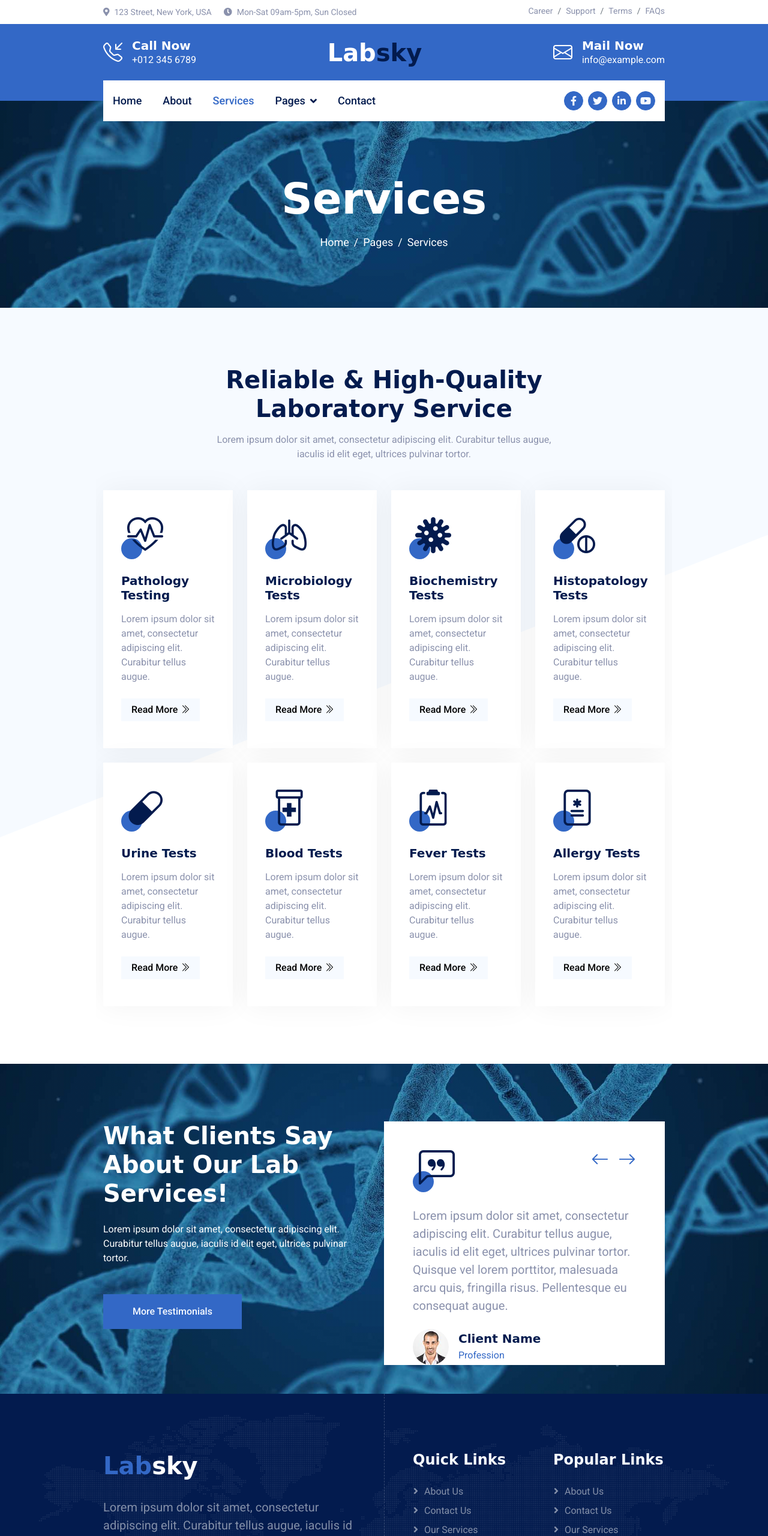
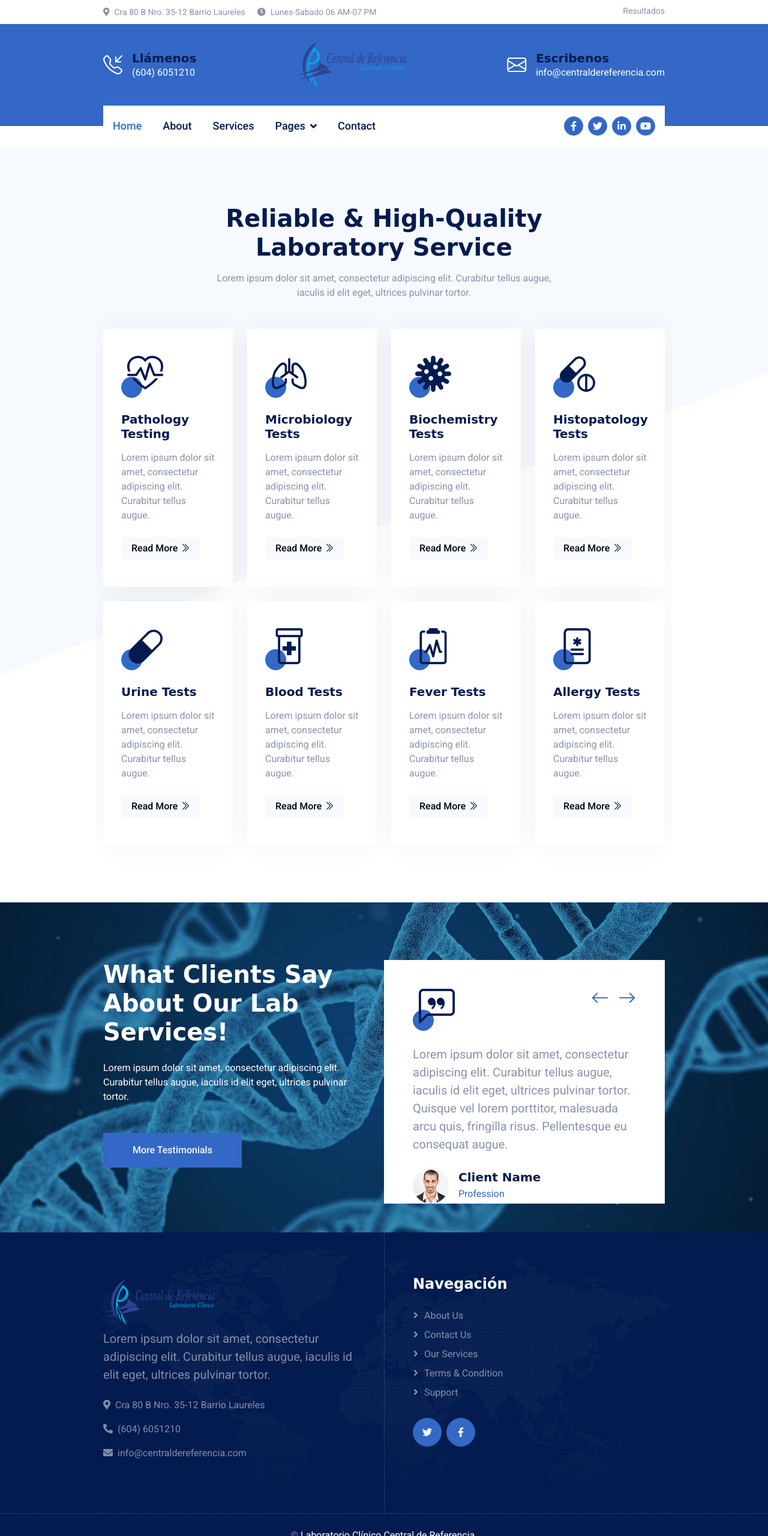
Before and after one commit to Mateop12/CDRWeb, a plain HTML site: page service.html in a window 1280 px wide. Shown: the top 2560 px of the page at 60% size. Drawn offline with nearby package versions, Linux system fonts and the light colour scheme; a web font is replaced by a local one.

Commit message:
fix navbar and footer in service page

```diff
--- a/service.html
+++ b/service.html
@@ -48,14 +48,14 @@
             <div class="container">
                 <div class="d-flex justify-content-between">
                     <div>
-                    <small class="me-3"><i class="fa fa-map-marker-alt me-2"></i>123 Street, New York, USA</small>
-                    <small class="me-3"><i class="fa fa-clock me-2"></i>Mon-Sat 09am-5pm, Sun Closed</small>
+                        <small class="me-3"><i class="fa fa-map-marker-alt me-2"></i>Cra 80 B Nro. 35-12 Barrio Laureles</small>
+                        <small class="me-3"><i class="fa fa-clock me-2"></i>Lunes-Sabado 06 AM-07 PM</small>
                     </div>
                     <nav class="breadcrumb mb-0">
-                    <a class="breadcrumb-item small text-body" href="#">Career</a>
-                    <a class="breadcrumb-item small text-body" href="#">Support</a>
+                        <a class="breadcrumb-item small text-body" href="https://resultados.centraldereferencia.com">Resultados</a>
+                        <!-- <a class="breadcrumb-item small text-body" href="#">Support</a>
                         <a class="breadcrumb-item small text-body" href="#">Terms</a>
-                    <a class="breadcrumb-item small text-body" href="#">FAQs</a>
+                        <a class="breadcrumb-item small text-body" href="#">FAQs</a> -->
                     </nav>
                 </div>
             </div>
@@ -71,16 +71,17 @@
                 <div class="d-flex">
                     <i class="bi bi-telephone-inbound fs-2"></i>
                     <div class="ms-3">
-                        <h5 class="text-white mb-0">Call Now</h5>
-                        <span>+012 345 6789</span>
+                        <h5 class="text-black mb-0">Llámenos</h5>
+                        <span>(604) 6051210</span>
                     </div>
                 </div>
-                <a href="index.html" class="h1 text-white mb-0">Lab<span class="text-dark">sky</span></a>
+                <!-- <a href="index.html" class="h1 text-white mb-0">Lab<span class="text-dark">sky</span></a> -->
+                <img fetchpriority="high" width="190" height="90" alt="NASA Logo" src="img/Logo-Central.png" srcset="img/Logo-Central.png " >
                 <div class="d-flex">
                     <i class="bi bi-envelope fs-2"></i>
                     <div class="ms-3">
-                        <h5 class="text-white mb-0">Mail Now</h5>
-                        <span>info@example.com</span>
+                        <h5 class="text-black mb-0">Escribenos</h5>
+                        <span>info@centraldereferencia.com</span>
                     </div>
                 </div>
             </div>
@@ -88,12 +89,14 @@
     </div>
     <!-- Brand End -->
 
+
     <!-- Navbar Start -->
     <div class="container-fluid sticky-top">
         <div class="container">
             <nav class="navbar navbar-expand-lg navbar-light bg-white py-lg-0 px-lg-3">
                 <a href="index.html" class="navbar-brand d-lg-none">
                     <h1 class="text-primary m-0">Lab<span class="text-dark">sky</span></h1>
+
                 </a>
                 <button type="button" class="navbar-toggler me-0" data-bs-toggle="collapse"
                     data-bs-target="#navbarCollapse">
@@ -101,9 +104,9 @@
                 </button>
                 <div class="collapse navbar-collapse" id="navbarCollapse">
                     <div class="navbar-nav">
-                        <a href="index.html" class="nav-item nav-link">Home</a>
+                        <a href="index.html" class="nav-item nav-link active">Home</a>
                         <a href="about.html" class="nav-item nav-link">About</a>
-                        <a href="service.html" class="nav-item nav-link active">Services</a>
+                        <a href="service.html" class="nav-item nav-link">Services</a>
                         <div class="nav-item dropdown">
                             <a href="#" class="nav-link dropdown-toggle" data-bs-toggle="dropdown">Pages</a>
                             <div class="dropdown-menu bg-light m-0">
@@ -127,21 +130,6 @@
         </div>
     </div>
     <!-- Navbar End -->
-
-    <!-- Page Header Start -->
-    <div class="container-fluid page-header py-5 wow fadeIn" data-wow-delay="0.1s">
-        <div class="container text-center py-5 mt-4">
-            <h1 class="display-2 text-white mb-3 animated slideInDown">Services</h1>
-            <nav aria-label="breadcrumb animated slideInDown">
-                <ol class="breadcrumb justify-content-center mb-0">
-                    <li class="breadcrumb-item"><a href="#">Home</a></li>
-                    <li class="breadcrumb-item"><a href="#">Pages</a></li>
-                    <li class="breadcrumb-item" aria-current="page">Services</li>
-                </ol>
-            </nav>
-        </div>
-    </div>
-    <!-- Page Header End -->
 
     <main>
     <!-- Service Start -->
@@ -289,47 +277,33 @@
         <!-- Footer Start -->
         <div class="container-fluid footer position-relative bg-dark text-white-50 py-5 wow fadeIn" data-wow-delay="0.1s">
             <div class="container">
-            <div class="row g-5 py-5">
+                <div class="row g-5 py-4">
                     <div class="col-lg-6 pe-lg-5">
                         <a href="index.html" class="navbar-brand">
-                        <h1 class="h1 text-primary mb-0">Lab<span class="text-white">sky</span></h1>
+                            <img fetchpriority="high" width="190" height="90" alt="NASA Logo" src="img/Logo-Central.png" srcset="img/Logo-Central.png " >
+                            <!-- <h1 class="h1 text-primary mb-0">Lab<span class="text-white">sky</span></h1> -->
                         </a>
                         <p class="fs-5 mb-4">Lorem ipsum dolor sit amet, consectetur adipiscing elit. Curabitur tellus augue, iaculis id elit eget, ultrices pulvinar tortor.</p>
-                    <p><i class="fa fa-map-marker-alt me-2"></i>123 Street, New York, USA</p>
-                    <p><i class="fa fa-phone-alt me-2"></i>+012 345 67890</p>
-                    <p><i class="fa fa-envelope me-2"></i>info@example.com</p>
-                    <div class="d-flex mt-4">
-                        <a class="btn btn-lg-square btn-primary me-2" href="#"><i class="fab fa-twitter"></i></a>
-                        <a class="btn btn-lg-square btn-primary me-2" href="#"><i class="fab fa-facebook-f"></i></a>
-                        <a class="btn btn-lg-square btn-primary me-2" href="#"><i class="fab fa-linkedin-in"></i></a>
-                        <a class="btn btn-lg-square btn-primary me-2" href="#"><i class="fab fa-instagram"></i></a>
-                    </div>
+                        <p><i class="fa fa-map-marker-alt me-2"></i>Cra 80 B Nro. 35-12 Barrio Laureles</p>
+                        <p><i class="fa fa-phone-alt me-2"></i>(604) 6051210</p>
+                        <p><i class="fa fa-envelope me-2"></i>info@centraldereferencia.com</p>
+
                     </div>
                     <div class="col-lg-6 ps-lg-5">
                         <div class="row g-5">
                             <div class="col-sm-6">
-                            <h4 class="text-light mb-4">Quick Links</h4>
+                                <h4 class="text-light mb-4">Navegación</h4>
                                 <a class="btn btn-link" href="">About Us</a>
                                 <a class="btn btn-link" href="">Contact Us</a>
                                 <a class="btn btn-link" href="">Our Services</a>
                                 <a class="btn btn-link" href="">Terms & Condition</a>
                                 <a class="btn btn-link" href="">Support</a>
                             </div>
-                        <div class="col-sm-6">
-                            <h4 class="text-light mb-4">Popular Links</h4>
-                            <a class="btn btn-link" href="">About Us</a>
-                            <a class="btn btn-link" href="">Contact Us</a>
-                            <a class="btn btn-link" href="">Our Services</a>
-                            <a class="btn btn-link" href="">Terms & Condition</a>
-                            <a class="btn btn-link" href="">Support</a>
-                        </div>
-                        <div class="col-sm-12">
-                            <h4 class="text-light mb-4">Newsletter</h4>
-                            <div class="w-100">
-                                <div class="input-group">
-                                    <input type="text" class="form-control border-0 py-3 px-4" style="background: rgba(255, 255, 255, .1);" placeholder="Your Email Address"><button class="btn btn-primary px-4">Sign Up</button>
-                                </div>
-                            </div>
+                            <div class="d-flex mt-4">
+                                <a class="btn btn-lg-square btn-primary me-2" href="#"><i class="fab fa-twitter"></i></a>
+                                <a class="btn btn-lg-square btn-primary me-2" href="#"><i class="fab fa-facebook-f"></i></a>
+                                <!-- <a class="btn btn-lg-square btn-primary me-2" href="#"><i class="fab fa-linkedin-in"></i></a>
+                                <a class="btn btn-lg-square btn-primary me-2" href="#"><i class="fab fa-instagram"></i></a> -->
                             </div>
                         </div>
                     </div>
@@ -342,14 +316,12 @@
         <!-- Copyright Start -->
         <div class="container-fluid copyright bg-dark text-white-50 py-4">
             <div class="container">
-            <div class="row">
-                <div class="col-md-6 text-center text-md-start">
-                    <p class="mb-0">&copy; <a href="#">Your Site Name</a>. All Rights Reserved.</p>
+                <div class="row justify-content-center">
+                    <div class="col-md-6 text-center text-md-center">
+                        <p class="mb-0">&copy; <a href="#">Laboratorio Clínico Central de Referencia</a>. <br>Todos los derechos reservados.</p>
+                        <p class="mb-0">Medellín - Colombia
                     </div>
-                <div class="col-md-6 text-center text-md-end">
-                    <!--/*** This template is free as long as you keep the footer author’s credit link/attribution link/backlink. If you'd like to use the template without the footer author’s credit link/attribution link/backlink, you can purchase the Credit Removal License from "https://htmlcodex.com/credit-removal". Thank you for your support. ***/-->
-                    <p class="mb-0">Designed by <a href="https://htmlcodex.com">HTML Codex</a><br>Distributed by <a href="https://themewagon.com">ThemeWagon</a></p>
-                </div>
+
                 </div>
             </div>
         </div>
```
Lines whose indentation alone changed are shown as unchanged.
